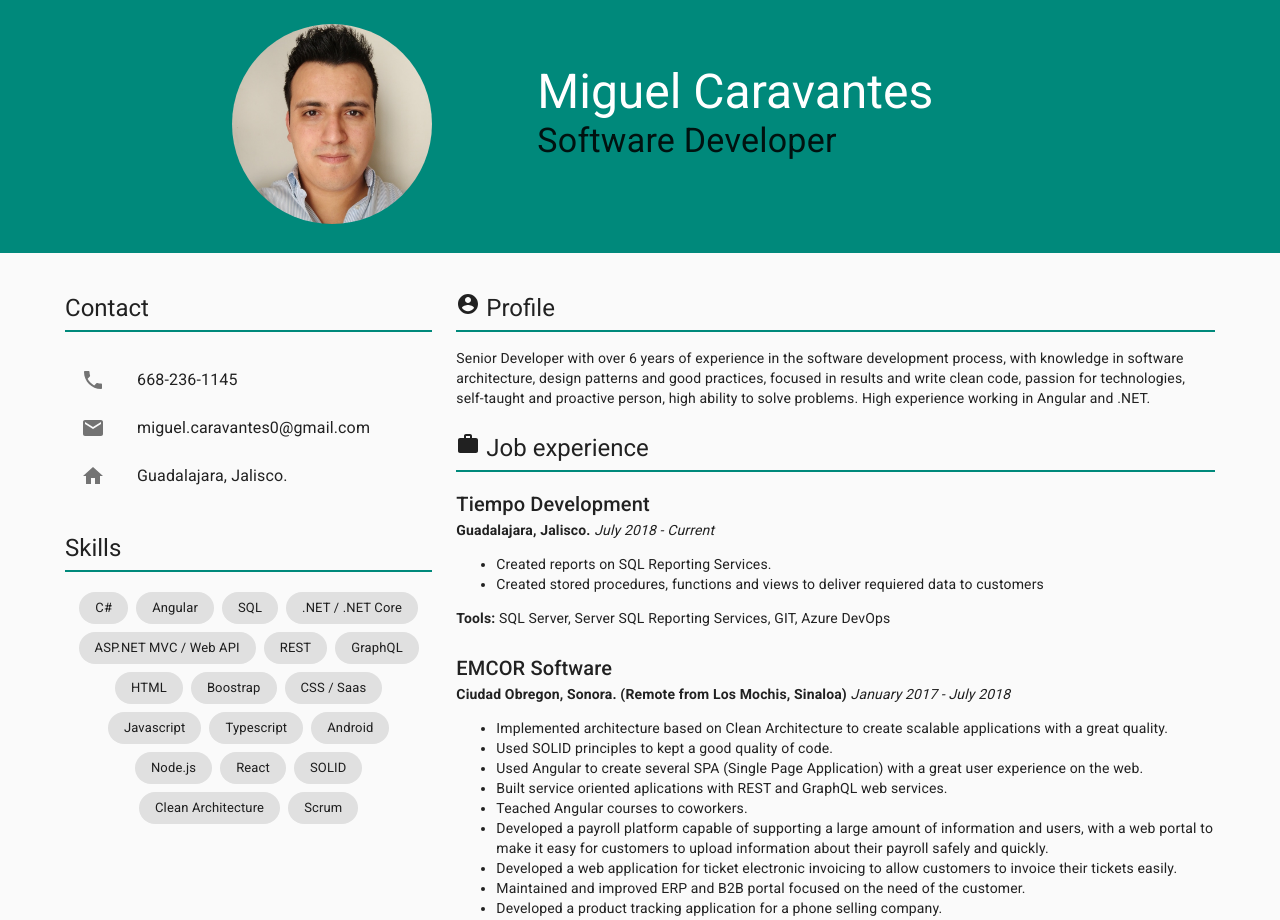
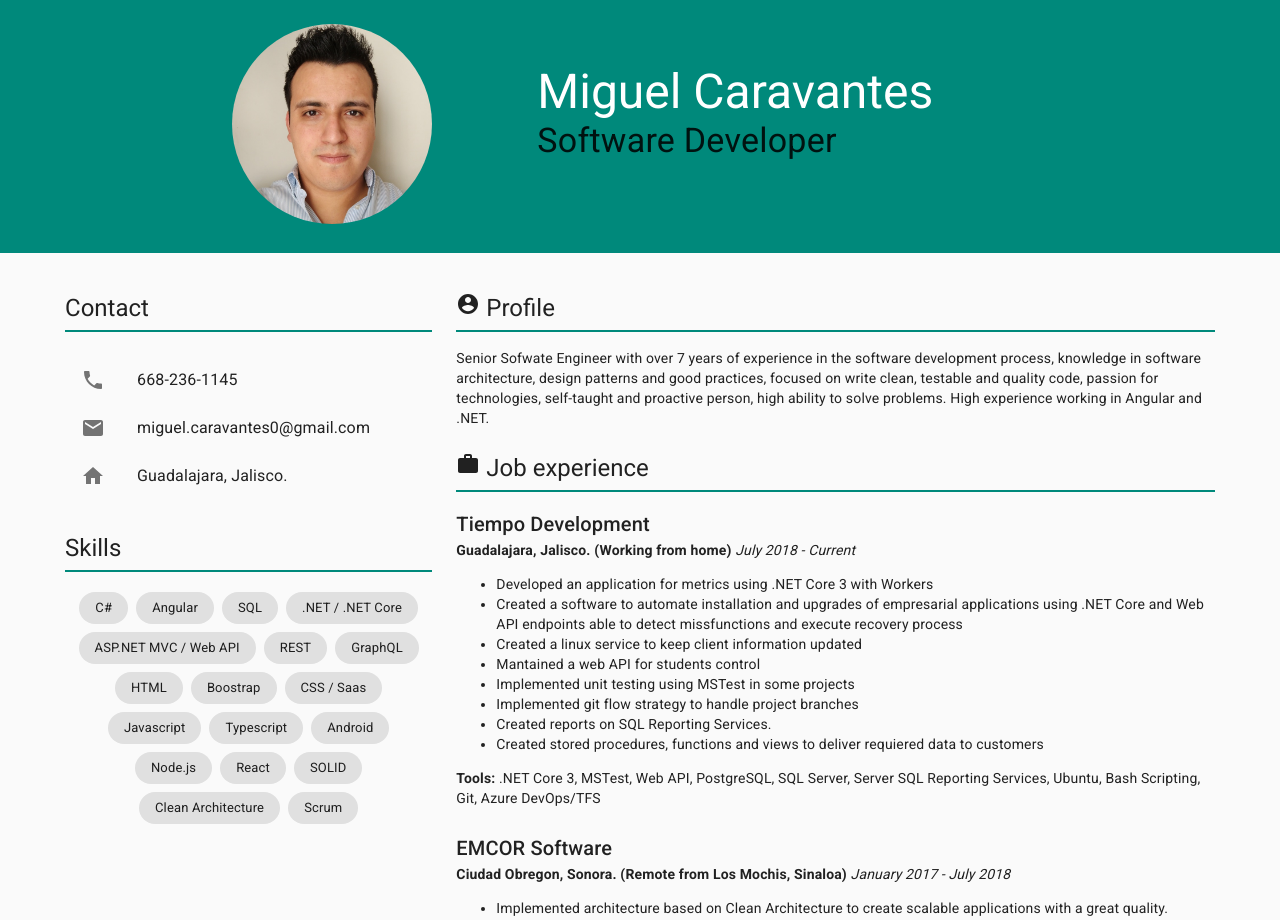
Before and after one commit to miguelcaravantes/resume, a React (Create React App) app: page / in a window 1280 px wide. Shown: the top 920 px of the page. Built offline with nearby package versions, Linux system fonts and the light colour scheme.

Commit message:
update 4/3/2020

```diff
--- a/src/Experience.js
+++ b/src/Experience.js
@@ -13,7 +13,7 @@ const ExperienceItem = withStyles(styles)(
   ({ company, location, lapse, activities, tools, classes }) => {
     return (
       <div className={classes.root}>
-        <Typography  variant="h6">{company}</Typography> <b>{location}</b> <i>{lapse}</i>
+        <Typography variant="h6">{company}</Typography> <b>{location}</b> <i>{lapse}</i>
         <ul>
           {activities.map((activity, index) => <li key={index}>{activity}</li>)}
         </ul>
@@ -26,22 +26,27 @@ const ExperienceItem = withStyles(styles)(
 const Experience = () => {
   return (
     <Section icon={WorkIcon} title="Job experience">
-          <ExperienceItem
+      <ExperienceItem
         company="Tiempo Development"
-        location="Guadalajara, Jalisco."
+        location="Guadalajara, Jalisco. (Working from home)"
         lapse="July 2018 - Current"
 
         activities={[
+          "Developed an application for metrics using .NET Core 3 with Workers",
+          "Created a software to automate installation and upgrades of empresarial applications using .NET Core and Web API endpoints able to detect missfunctions and execute recovery process",
+          "Created a linux service to keep client information updated",
+          "Mantained a web API for students control",
+          "Implemented unit testing using MSTest in some projects",
+          "Implemented git flow strategy to handle project branches",
           "Created reports on SQL Reporting Services.",
           "Created stored procedures, functions and views to deliver requiered data to customers",
         ]}
-        tools="SQL Server, Server SQL Reporting Services, GIT, Azure DevOps"
+        tools=".NET Core 3, MSTest, Web API, PostgreSQL, SQL Server, Server SQL Reporting Services, Ubuntu, Bash Scripting, Git, Azure DevOps/TFS"
       />
       <ExperienceItem
         company="EMCOR Software"
         location="Ciudad Obregon, Sonora. (Remote from Los Mochis, Sinaloa)"
         lapse="January 2017 - July 2018"
-
         activities={[
           "Implemented architecture based on Clean Architecture to create scalable applications with a great quality.",
           "Used SOLID principles to kept a good quality of code.",
@@ -53,7 +58,7 @@ const Experience = () => {
           "Maintained and improved ERP and B2B portal focused on the need of the customer.",
           "Developed a product tracking application for a phone selling company."
         ]}
-        tools=".NET Framework, .NET Core, Entity Framework, ASP.NET MVC, SQL Server, Web API, GraphQL, Telerik, Angular, Bootstrap, Typescript, Javascript, jQuery, SASS, TFS, Git."
+        tools=".NET Core/Framework, Angular, Entity Framework, MVC, SQL Server, Web API, GraphQL, Telerik, Bootstrap, Typescript, Javascript, jQuery, SASS, TFS, Git."
       />
       <ExperienceItem
         company="BBP & IT ENTERPRISE SERVICES"
@@ -94,7 +99,6 @@ const Experience = () => {
           "Worked on a enterprise resource planning software.",
           "Maintained electronic invoicing module.",
           "Developed a credit and collection software to a company dedicated to sales.",
-          "Given on-site support to customers.",
           "Imported data from another systems using SQL Server.",
           "Created business reports using DevExpress Reporting."
         ]}
--- a/src/Profile.js
+++ b/src/Profile.js
@@ -5,9 +5,9 @@ import Section from "./Section";
 const Profile = () => {
   return (
     <Section icon={AccountCircleIcon} title="Profile">
-      Senior Developer with over 6 years of experience in the software
-      development process, with knowledge in software architecture, design
-      patterns and good practices, focused in results and write clean code,
+      Senior Sofwate Engineer with over 7 years of experience in the software
+      development process, knowledge in software architecture, design
+      patterns and good practices, focused on write clean, testable and quality code,
       passion for technologies, self-taught and proactive person, high ability
       to solve problems. High experience working in Angular and .NET.
     </Section>
```
